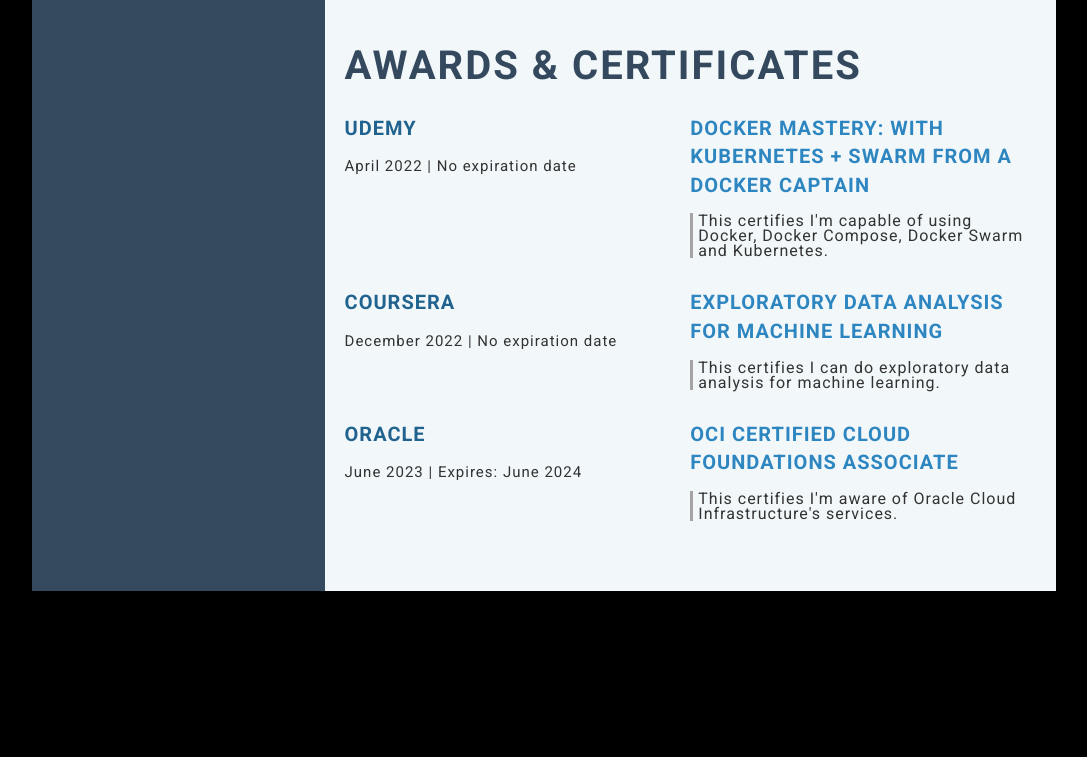
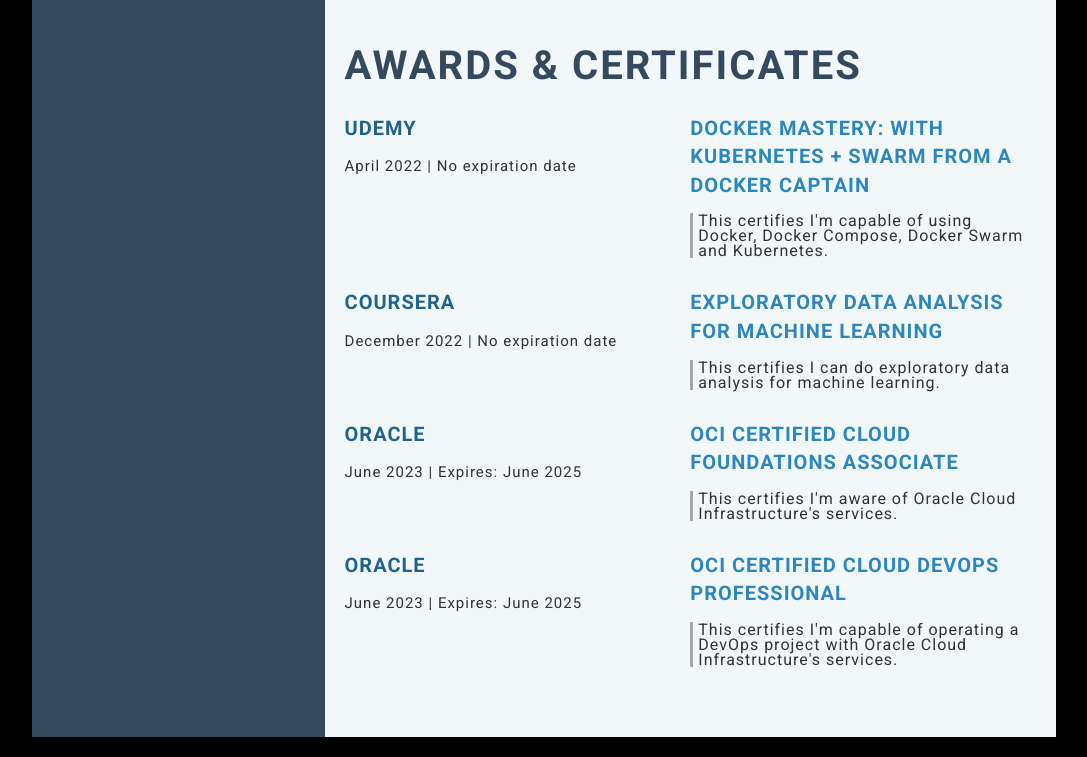
Before and after one commit to nclsbayona/my-resume, a plain HTML site: page index.html in a window 1280 px wide. Shown: the part 1378-2135 px from the top of the page, without its empty margins (96-1183 px from the left). Before the commit the page ends 1989 px from the top, so only its background shows below. Drawn offline with nearby package versions, Linux system fonts and the light colour scheme.

Commit message:
DevOps professional

```diff
--- a/index.html
+++ b/index.html
@@ -202,34 +202,6 @@
                             </p>
                         </div>
                     </div>
-                    <!-- <div class="education-contents">
-                        <div class="education-left">
-                            <p class="education-school-name">College name</p>
-                            <p class="educationp-time-period">2016-2018</p>
-                        </div>
-                        <div class="education-right">
-                            <p class="education-subject">Science</p>
-                            <p class="education-desc">
-                                Lorem, ipsum dolor sit amet consectetur adipisicing elit. Quasi, quo. Non provident odio
-                                nam quas praesentium!
-                                Fugit laborum accusantium repellat?
-                            </p>
-                        </div>
-                    </div>
-                    <div class="education-contents">
-                        <div class="education-left">
-                            <p class="education-school-name">School name</p>
-                            <p class="educationp-time-period">2016-2018</p>
-                        </div>
-                        <div class="education-right">
-                            <p class="education-subject">Science</p>
-                            <p class="education-desc">
-                                Lorem, ipsum dolor sit amet consectetur adipisicing elit. Quasi, quo. Non provident odio
-                                nam quas praesentium!
-                                Fugit laborum accusantium repellat?
-                            </p>
-                        </div>
-                    </div> -->
                 </section>
 
                 <section class="experience gap">
@@ -327,12 +299,24 @@
                     <div class="awards-contents">
                         <div class="awards-left">
                             <p class="awards-company-name">Oracle</p>
-                            <p class="awards-time-period">June 2023 | Expires: June 2024</p>
+                            <p class="awards-time-period">June 2023 | Expires: June 2025</p>
                         </div>
                         <div class="awards-right">
                             <p class="awards-name">OCI Certified Cloud Foundations Associate</p>
                             <p class="awards-desc">
                                 This certifies I'm aware of Oracle Cloud Infrastructure's services.
+                            </p>
+                        </div>
+                    </div>
+                    <div class="awards-contents">
+                        <div class="awards-left">
+                            <p class="awards-company-name">Oracle</p>
+                            <p class="awards-time-period">June 2023 | Expires: June 2025</p>
+                        </div>
+                        <div class="awards-right">
+                            <p class="awards-name">OCI Certified Cloud DevOps Professional</p>
+                            <p class="awards-desc">
+                                This certifies I'm capable of operating a DevOps project with Oracle Cloud Infrastructure's services.
                             </p>
                         </div>
                     </div>
```
